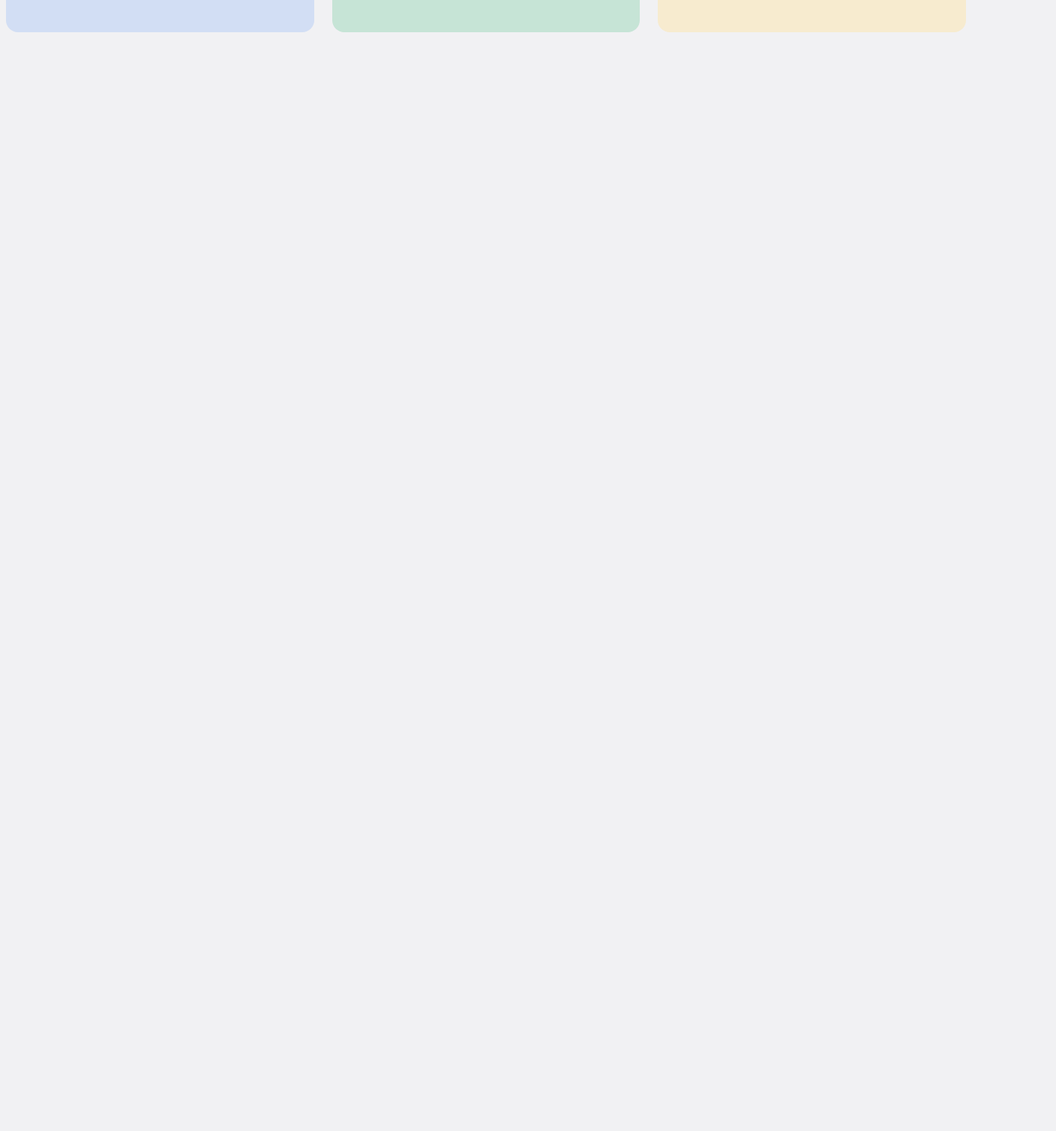
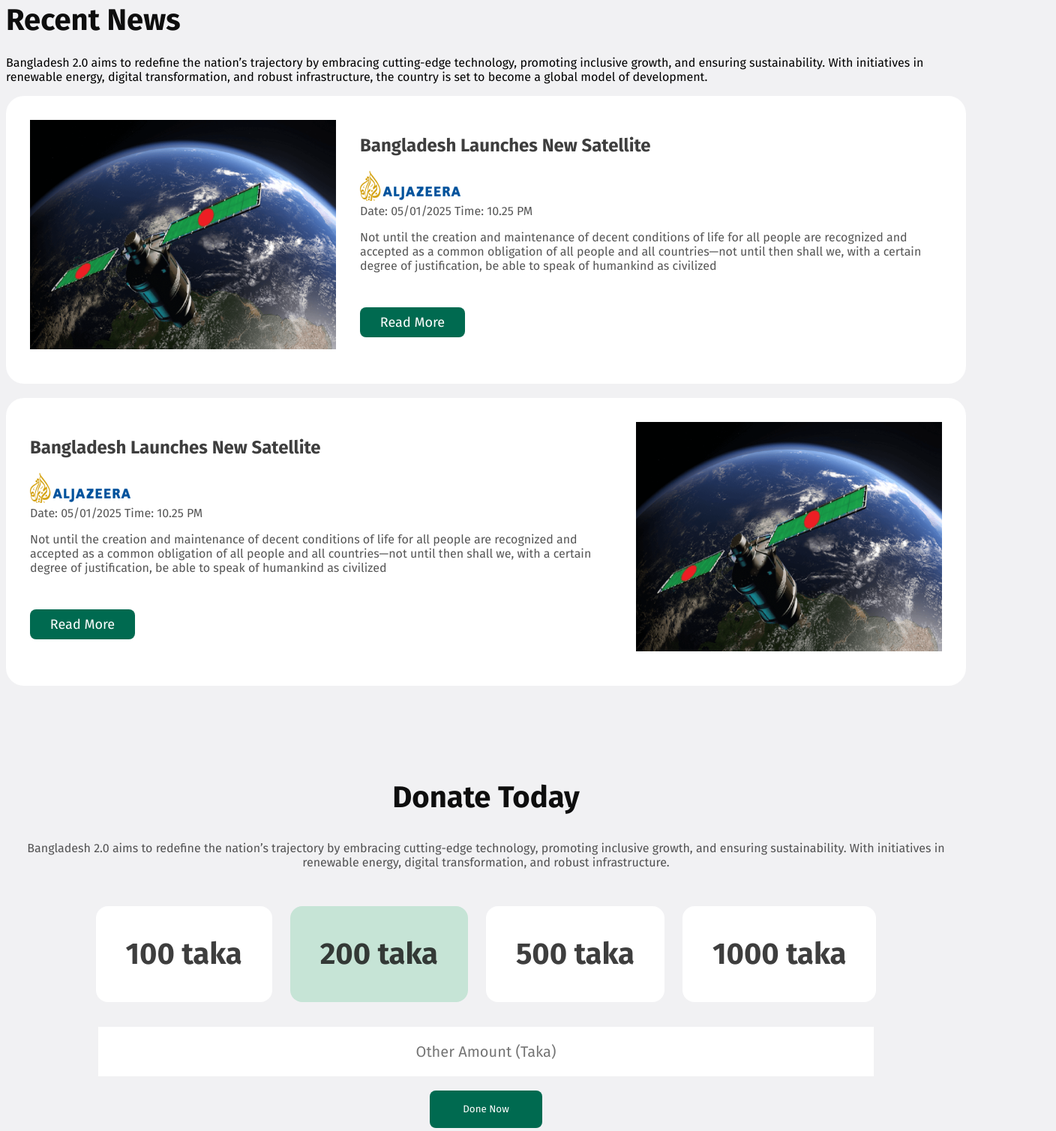
Before and after one commit to developernaeem10/Assignment-1, a plain HTML site: page index.html in a window 1280 px wide. Shown: the part 1291-2800 px from the top of the page at 75% size, 1408 px wide, since content can reach past the window. Before the commit the page ends 1384 px from the top, so only its background shows below. Drawn offline with Linux system fonts and the light colour scheme.

Commit message:
added a new section

```diff
--- a/index.html
+++ b/index.html
@@ -48,6 +48,69 @@
                     </div>
                 </div>
             </section>
+        <section class="satellite">
+            <h1>Recent News</h1>
+            <p>Bangladesh 2.0 aims to redefine the nation’s trajectory by embracing cutting-edge technology, promoting inclusive growth, and ensuring sustainability. With initiatives in renewable energy, digital transformation, and robust infrastructure, the country is set to become a global model of development.</p>
+            <div class="satellite-container">
+                <div>
+                    <img src="assets/satelite.png" alt="">
+                </div>
+                <div>
+                    <h2>Bangladesh Launches New Satellite</h2>
+                    <img src="assets/al-jazeera.png" alt="">
+                    <br>
+                    <span>Date: 05/01/2025</span> <span>Time: 10.25 PM</span>
+                    <br>
+                    <p>Not until the creation and maintenance of decent conditions of life for all people are recognized and accepted as a common obligation of all people and all countries—not until then shall we,
+                        with a certain degree of justification, be able to speak of humankind as civilized</p>
+                    <button>Read More</button>
+                </div>
+            </div>
+            <br>
+            <div class="satellite-container">
+                <div>
+                    <h2>Bangladesh Launches New Satellite</h2>
+                    <img src="assets/al-jazeera.png" alt="">
+                    <br>
+                    <span>Date: 05/01/2025</span> <span>Time: 10.25 PM</span>
+                    <br>
+                    <p>Not until the creation and maintenance of decent conditions of life for all people are recognized and  accepted as a common obligation of all people and all countries—not until then shall we,
+                        with a certain degree of justification, be able to speak of humankind as civilized</p>
+                    <button>Read More</button>
+                </div>
+                <div>
+                    <img src="assets/satelite.png" alt="">
+                </div>
+            </div>
+        </section>
+
+        <section>
+        <div class="donate">
+            <h1>Donate Today</h1>
+            <p>Bangladesh 2.0 aims to redefine the nation’s trajectory by embracing cutting-edge technology, promoting inclusive growth, and ensuring sustainability. With initiatives in renewable energy, digital transformation, and robust infrastructure.</p>
+            <div class="donate-container">
+                <div>
+                    <h2 class="one">100 taka</h2>
+                </div>
+                <div>
+                    <h2 class="two">200 taka</h2>
+                </div>
+                <div>
+                    <h2 class="five">500 taka</h2>
+                </div>
+                <div>
+                    <h2 class="thousand">1000 taka</h2>
+                </div>
+            </div>
+            <div>
+                <input type="text" placeholder="Other Amount (Taka)">
+            </div>
+            <br>
+            <div>
+                <button>Done Now</button>
+            </div>
+        </div>
+        </section>
     </main>
     <footer>
 
--- a/styles/style.css
+++ b/styles/style.css
@@ -8,14 +8,14 @@
 }
 .container{
     width: 1280px;
-    /* height: 560px; */
-    margin: 0 auto;
+    height: 440px;
+    margin: 80px auto;
 }
 .banner{
     /* margin: 80px 160px; */
     background-color: #C6E4D6;
     /* padding: 80px 160px; */
-    padding: 80px 20px;
+    padding: 80px 60px;
     border-radius: 24px;
     margin-top: 60px;
 }
@@ -25,7 +25,7 @@
 }
 .img-1{
     height: 400px;
-    padding: 80px 60px;
+    padding: 40px 60px;
 }
 .banner-title{
     /* padding: 117px 60px; */
@@ -131,3 +131,96 @@
 .light{
     background-color: rgba(255, 194, 57, 1);
 }
+.satellite{
+    width: 1280px;
+    height: 1004px;
+
+}
+.satellite-container{
+    background-color: #ffffff;
+    display: flex;
+    gap: 32px;
+    padding: 32px;
+    border-radius: 24px;
+}
+.satellite h1{
+    color: rgba(14, 14, 14, 0.8);
+    width: 744px;
+    height: 38px;
+    font-size: 40px;
+    font-weight: bold;
+    color: #0E0E0E;
+}
+.satellite-container button{
+    background-color: #006A50;
+    width: 140px;
+    height: 40px;
+    border-radius: 8px;
+    border: none;
+    color: #ffffff;
+    margin: 30px 0;
+    font-size: 18px;
+    font-weight: 600px;
+}
+.satellite-container h2{
+    color: rgba(14, 14, 14, 0.8);
+}
+.satellite-container p, span{
+    color: rgba(14, 14, 14, 0.7);
+}
+.donate{
+    width: 1280px;
+    height: 464px;
+    /* margin: 40px 40px; */
+    text-align: center;
+}
+.donate-container{
+    /* width: 1070px;
+    height: 128px; */
+    /* width: 264px;
+    height: 128px; */
+    display: flex;
+    align-items: center;
+    justify-content: center;
+    gap: 24px;
+    /* text-align: center; */
+}
+.donate-container .one, .two, .five, .thousand{
+    /* width: 264px;
+    height: 128px; */
+    font-size: 40px;
+    font-weight: bold;
+    background-color: #ffffff;
+    padding: 40px;
+    color: rgba(14, 14, 14, 0.8);
+    border-radius: 16px;
+}
+.two{
+    background-color: rgba(198, 228, 214, 1);
+}
+.donate h1{
+    color: rgba(14, 14, 14, 1);
+    font-size: 40px;
+    font-weight: bold;
+}
+.donate p{
+    color: rgba(14, 14, 14, 0.7);
+}
+.donate input{
+    width: 1030px;
+    height: 64px;
+    font-size: 20px;
+    text-align: center;
+    border: none;
+    /* margin: 30px 0px; */
+}
+.donate button{
+    width: 150px;
+    height: 50px;
+    /* margin: 32px 0; */
+    border-radius: 8px;
+    border: none;
+    color: #ffffff;
+    background-color: rgba(0, 106, 80, 1);
+    margin-bottom: 80px;
+}
```
